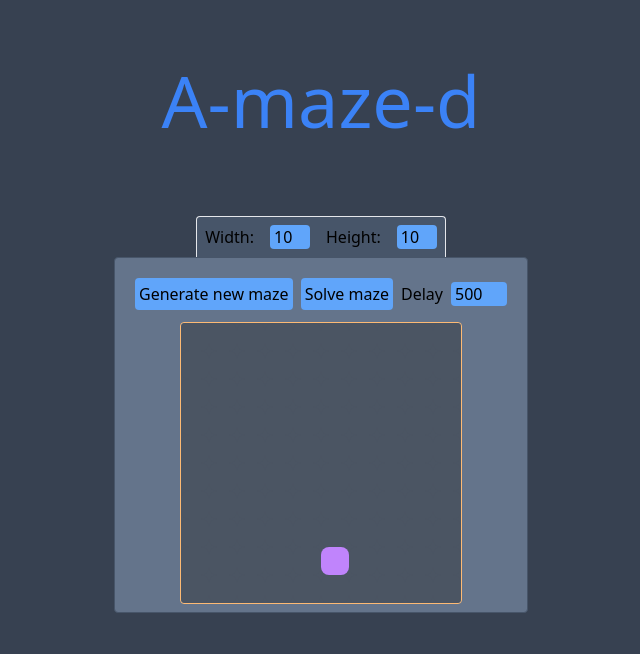
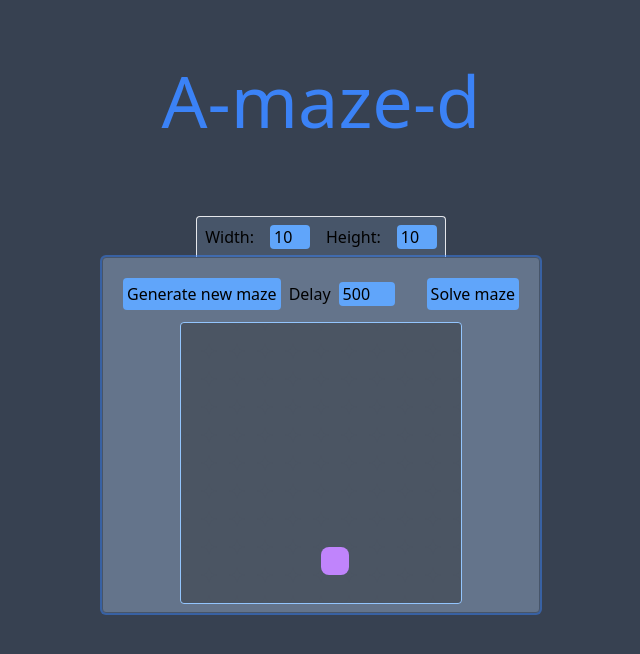
Before and after one commit to Dirivial/A-maze-d, a Next.js app: page / in a window 1280 px wide. Shown: the top 654 px of the page, without its empty margins (319-959 px from the left). Built offline with nearby package versions, Linux system fonts and the light colour scheme.

Commit message:
Maze generation is now done through one button

```diff
--- a/src/pages/maze.tsx
+++ b/src/pages/maze.tsx
@@ -22,14 +22,14 @@ const Maze = ({ width, height }: MazeProps) => {
   });
   const [cells, setCells] = useState<GeneratedCell[][]>([]);
   const [wallStack, setWallStack] = useState<GeneratedCell[]>([]);
-  const [automaticGeneration, setAutomaticGeneration] = useState(false);
+  const [generating, setGenerating] = useState(0);
   const [delay, setDelay] = useState(1000);
 
   useInterval(
     () => {
       generateMaze();
     },
-    automaticGeneration ? delay : null
+    generating === 2 ? delay : null
   );
 
   const generateCells = () => {
@@ -118,7 +118,7 @@ const Maze = ({ width, height }: MazeProps) => {
     }
 
     if (wallStack.length === 0) {
-      setAutomaticGeneration(false);
+      setGenerating(0);
     }
 
     setWallStack(walls);
@@ -176,20 +176,29 @@ const Maze = ({ width, height }: MazeProps) => {
     setSize({ width: width * 1.75 + "rem", height: height * 1.75 + "rem" });
   }, [width, height]);
 
+  const handleClickGeneration = () => {
+    if (generating === 2) {
+      setGenerating(1);
+    } else {
+      if (generating === 1) {
+        setGenerating(2);
+      } else {
+        generateCells();
+        setGenerating(2);
+      }
+    }
+  };
+
   return (
-    <div className="rounded justify-center items-center flex flex-col bg-slate-500 p-2 border border-slate-600">
+    <div className="rounded justify-center items-center flex flex-col bg-slate-500 p-2 border border-slate-600 ring-2">
       <div className="flex flex-wrap p-3 gap-2 items-center">
-        <button onClick={generateCells} className={"p-1 bg-blue-400 rounded"}>
-          Generate new maze
-        </button>
         <button
-          onClick={() => setAutomaticGeneration((prev) => !prev)}
+          onClick={handleClickGeneration}
           className={
-            "p-1 rounded" +
-            (automaticGeneration ? " bg-blue-600" : " bg-blue-400")
+            "p-1 rounded" + (generating === 2 ? " bg-blue-600" : " bg-blue-400")
           }
         >
-          Solve maze
+          Generate new maze
         </button>
         <label className="">Delay</label>
         <input
@@ -201,9 +210,13 @@ const Maze = ({ width, height }: MazeProps) => {
           max="1000"
           onChange={(e) => setDelay(e.target.valueAsNumber)}
         />
+        <div className="p-2" />
+        <button onClick={() => {}} className="p-1 rounded bg-blue-400">
+          Solve maze
+        </button>
       </div>
 
-      <div className="border rounded border-orange-300">
+      <div className="border rounded border-blue-300">
         <div
           style={{ width: size.width, height: size.height }}
           className="bg-gray-600 rounded"
@@ -219,8 +232,4 @@ const Maze = ({ width, height }: MazeProps) => {
   );
 };
 
-interface Thing {
-  (): void;
-}
-
 export default Maze;
```
